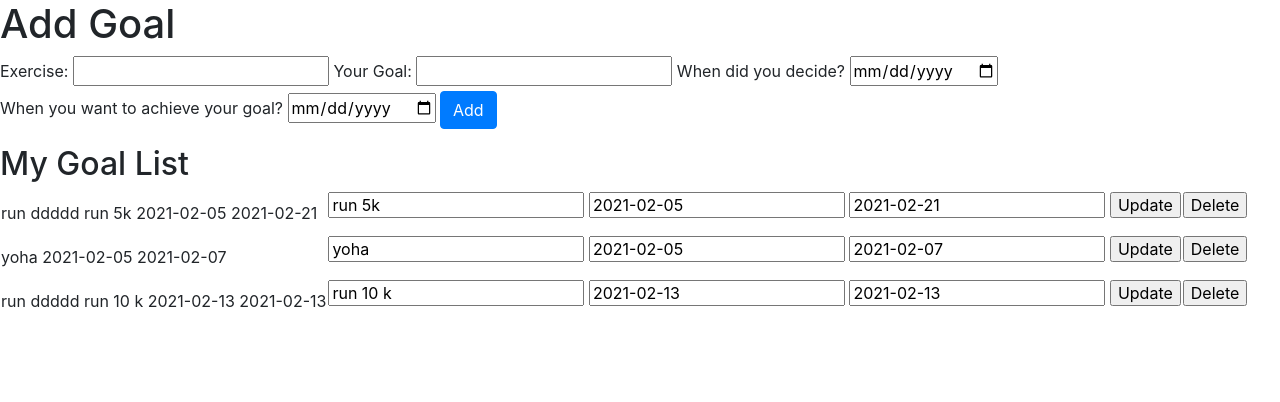
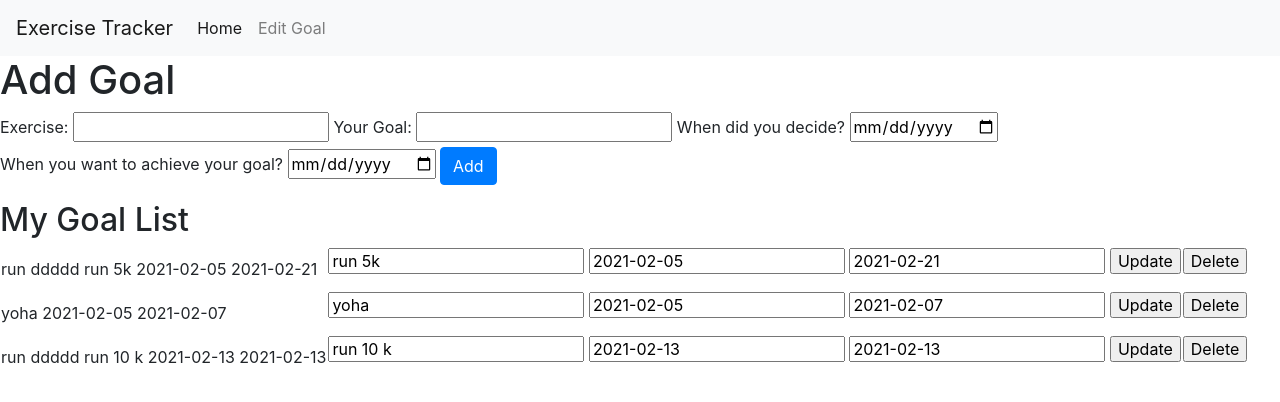
Before and after one commit to serin0837/QA_First_Project, a Flask app: page /goal in a window 1280 px wide. Shown: the top 402 px of the page. Run offline with Flask 2, Linux system fonts and the light colour scheme; data comes from the database, SQL or seed files in the repository; both versions use the stored data as it was after the commit; some libraries are stand-ins or nearby versions.

Commit message:
add navbar

```diff
--- a/application/templates/edit_goal.html
+++ b/application/templates/edit_goal.html
@@ -8,6 +8,23 @@
 </head>
 
 <body>
+    <nav class="navbar navbar-expand-lg navbar-light bg-light">
+        <a class="navbar-brand" href="#">Exercise Tracker</a>
+        <button class="navbar-toggler" type="button" data-toggle="collapse" data-target="#navbarNav"
+            aria-controls="navbarNav" aria-expanded="false" aria-label="Toggle navigation">
+            <span class="navbar-toggler-icon"></span>
+        </button>
+        <div class="collapse navbar-collapse" id="navbarNav">
+            <ul class="navbar-nav">
+                <li class="nav-item active">
+                    <a class="nav-link" href="/">Home <span class="sr-only">(current)</span></a>
+                </li>
+                <li class="nav-item">
+                    <a class="nav-link" href="/goal">Edit Goal</a>
+                </li>
+            </ul>
+        </div>
+    </nav>
     <h1>Add Goal</h1>
     <form method="POST" action="/goal">
         <label>Exercise: </label>
```
Also changed, not shown: application/templates/edit_exercise.html (+22 -3 lines), application/templates/layout.html (deleted, +0 -40 lines), application/foo.db, application/templates/logo.png (added).
